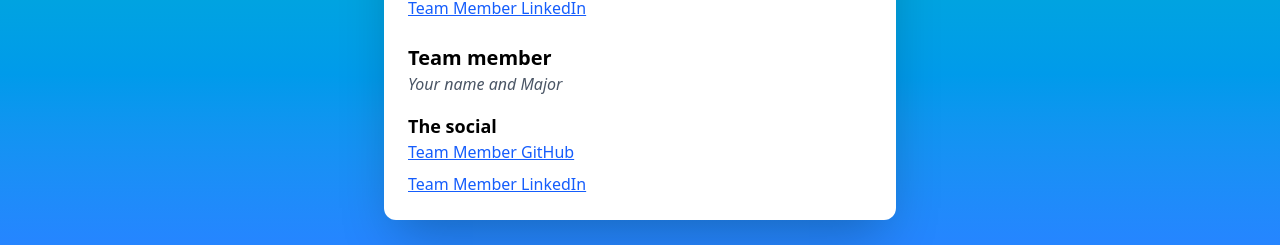
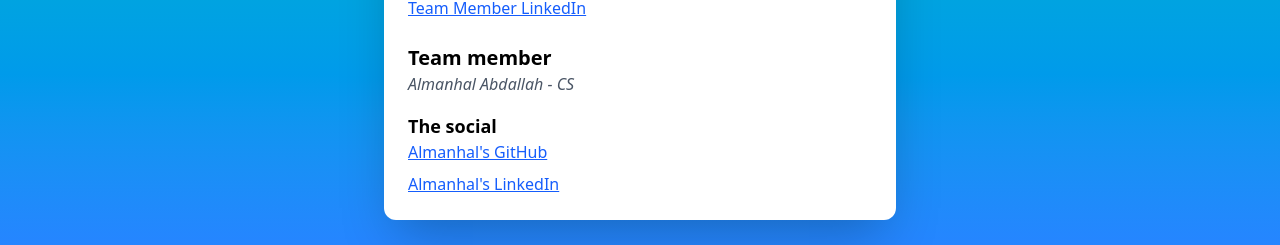
Before and after one commit to hardCAPS/Team5-Exercise4, a plain HTML site: page index.html in a window 1280 px wide. Shown: the part 512-757 px from the top of the page. Drawn offline with nearby package versions, Linux system fonts and the light colour scheme.

Commit message:
team member 2 alt's info added

```diff
--- a/index.html
+++ b/index.html
@@ -41,11 +41,11 @@
         <section>
             <!-- Team Member Section -->
         <h2 class="mt-6 text-xl font-semibold">Team member</h2>
-        <p class="text-gray-600 italic">Your name and Major</p>
+        <p class="text-gray-600 italic">Almanhal Abdallah - CS</p>
         <h3 class="mt-4 text-lg font-semibold">The social </h3>
         <ul class="space-y-2">
-            <li><a href="social-link" class="text-blue-600 underline">Team Member GitHub</a></li>
-            <li><a href="social-link" class="text-blue-600 underline">Team Member LinkedIn</a></li>
+            <li><a href="https://github.com/AlmanhalA" class="text-blue-600 underline">Almanhal's GitHub</a></li>
+            <li><a href="https://www.linkedin.com/in/almanhal-abdallah-75b033355/" class="text-blue-600 underline">Almanhal's LinkedIn</a></li>
         </ul>
     </section>
 
```
